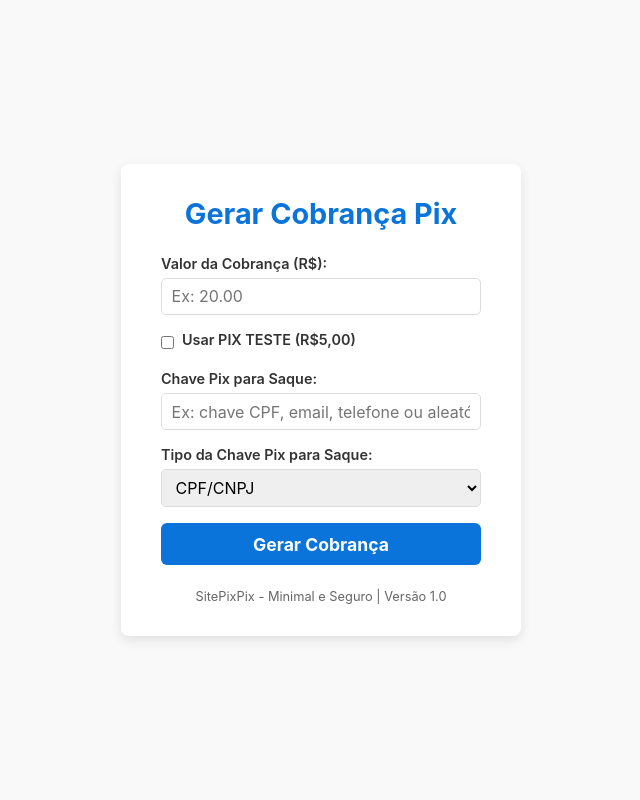
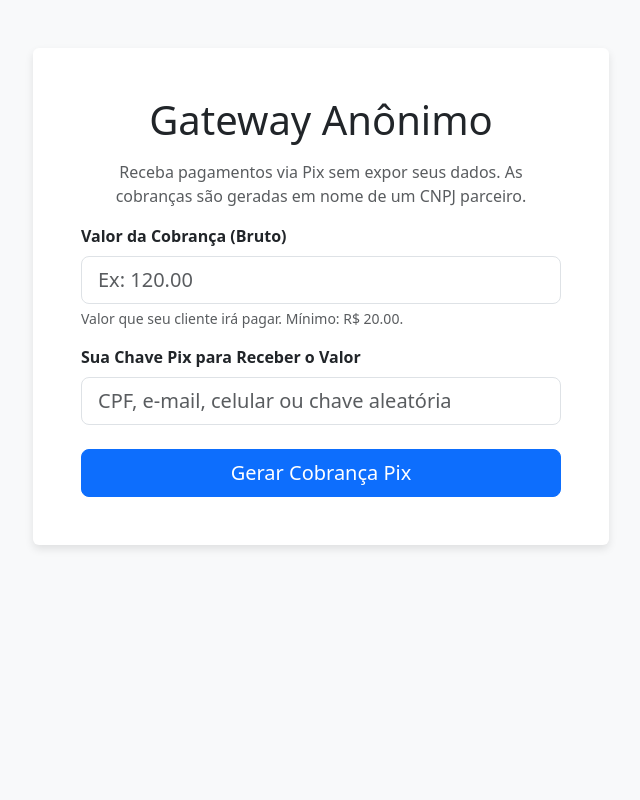
Before and after one commit to helddc/sitepixnovo, a Flask app: page / in a window 1280 px wide. Shown: the whole page, without its empty margins (319-959 px from the left). Run offline with Flask 3, Linux system fonts and the light colour scheme.

Commit message:
index.html

```diff
--- a/templates/index.html
+++ b/templates/index.html
@@ -1,142 +1,84 @@
 <!DOCTYPE html>
-<html lang="pt-BR">
+<html lang="pt-br">
 <head>
-  <meta charset="UTF-8" />
-  <meta name="viewport" content="width=device-width, initial-scale=1" />
-  <title>Pix Cobrança - SitePixPix</title>
+    <meta charset="UTF-8">
+    <meta name="viewport" content="width=device-width, initial-scale=1.0">
+    <title>Gateway de Pagamento Anônimo</title>
+    <link href="https://cdn.jsdelivr.net/npm/bootstrap@5.3.3/dist/css/bootstrap.min.css" rel="stylesheet">
     <style>
-    /* Reset básico e estilos do seu código */
-    * { margin: 0; padding: 0; box-sizing: border-box; font-family: -apple-system, BlinkMacSystemFont, "Segoe UI", Roboto, Oxygen, Ubuntu, Cantarell, "Open Sans", "Helvetica Neue", sans-serif; }
-    body { background: #f9f9f9; color: #222; display: flex; min-height: 100vh; justify-content: center; align-items: center; padding: 1rem; }
-    .container { background: white; padding: 2rem 2.5rem; border-radius: 8px; box-shadow: 0 4px 12px rgba(0,0,0,0.1); width: 100%; max-width: 400px; }
-    h1 { font-weight: 700; font-size: 1.8rem; margin-bottom: 1.5rem; text-align: center; color: #0a74da; }
-    label { display: block; margin-bottom: 0.4rem; font-weight: 600; font-size: 0.9rem; color: #333; }
-    input[type="text"], input[type="number"], select { width: 100%; padding: 0.45rem 0.6rem; margin-bottom: 1rem; border: 1px solid #ddd; border-radius: 5px; font-size: 1rem; transition: border-color 0.25s ease; }
-    input[type="text"]:focus, input[type="number"]:focus, select:focus { border-color: #0a74da; outline: none; }
-    .checkbox-group { display: flex; align-items: center; margin-bottom: 1rem; gap: 0.5rem; }
-    button { width: 100%; background-color: #0a74da; color: white; font-weight: 700; border: none; padding: 0.65rem; border-radius: 6px; cursor: pointer; font-size: 1.1rem; transition: background-color 0.3s ease; }
-    button:hover { background-color: #084ab4; }
-    .flash-message { margin-bottom: 1rem; padding: 0.75rem 1rem; border-radius: 5px; font-weight: 600; font-size: 0.9rem; color: white; }
-    .flash-error { background-color: #e74c3c; }
-    .footer { margin-top: 1.5rem; font-size: 0.8rem; color: #666; text-align: center; user-select: none; }
-
-    /* Estilo para a nova calculadora */
-    .calculator-result {
-        display: none; /* Começa escondido */
-        margin-bottom: 1rem;
-        padding: 1rem;
-        background-color: #f0f0f0;
-        border: 1px solid #e0e0e0;
-        border-radius: 5px;
-    }
+        body { background-color: #f8f9fa; }
+        .container { max-width: 600px; }
+        .card { border: none; box-shadow: 0 4px 8px rgba(0,0,0,0.1); }
+        .calculator-result { background-color: #e9ecef; border-radius: 8px; font-size: 0.9rem; }
     </style>
 </head>
 <body>
-  <div class="container">
-    <h1>Gerar Cobrança Pix</h1>
+    <div class="container my-5">
+        <div class="card p-4 p-md-5">
+            <h1 class="text-center mb-3">Gateway Anônimo</h1>
+            <p class="text-center text-muted">Receba pagamentos via Pix sem expor seus dados. As cobranças são geradas em nome de um CNPJ parceiro.</p>
 
             {% with messages = get_flashed_messages(with_categories=true) %}
               {% if messages %}
-        {% for category, msg in messages %}
-          <div class="flash-message flash-{{ category }}">{{ msg }}</div>
+                {% for category, message in messages %}
+                  <div class="alert alert-danger" role="alert">
+                    {{ message }}
+                  </div>
                 {% endfor %}
               {% endif %}
             {% endwith %}
 
-    <form method="POST" action="{{ url_for('index') }}">
-      <label for="gross_amount">Valor da Cobrança (R$):</label>
-      <input
-        type="number"
-        step="0.01"
-        min="0"
-        name="gross_amount"
-        id="gross_amount"
-        placeholder="Ex: 20.00"
-        required
-        oninput="calculateFees()" />
-
-      <div id="calculator-result" class="calculator-result">
-        <div style="display: flex; justify-content: space-between;"><span>Taxa (15%):</span> <span id="commission-display">-</span></div>
-        <div style="display: flex; justify-content: space-between;"><span>Taxa Fixa:</span> <span id="fixed-fee-display">-</span></div>
-        <hr style="margin: 0.5rem 0;">
-        <div style="display: flex; justify-content: space-between; font-weight: bold;"><span>Você Receberá (Líquido):</span> <span id="net-amount-display" style="color: #27ae60;">-</span></div>
+            <form action="/" method="POST">
+                <div class="mb-3">
+                    <label for="gross_amount" class="form-label"><b>Valor da Cobrança (Bruto)</b></label>
+                    <input type="number" step="0.01" class="form-control form-control-lg" id="gross_amount" name="gross_amount" placeholder="Ex: 120.00" min="{{ minimum_value }}" required oninput="calculateFees()">
+                    <div class="form-text">Valor que seu cliente irá pagar. Mínimo: R$ {{ "%.2f"|format(minimum_value) }}.</div>
                 </div>
 
-      <div class="checkbox-group">
-        <input type="checkbox" id="pix_test" name="pix_test" value="1" onchange="toggleValueInput(this)" />
-        <label for="pix_test" title="Ative para usar o PIX TESTE de R$5,00. Uso limitado para testes apenas.">
-          Usar PIX TESTE (R$5,00)
-        </label>
+                <div id="calculator" class="p-3 mb-4 calculator-result d-none">
+                    <div class="d-flex justify-content-between"><span>Taxa (15%):</span> <span id="commission-display">-</span></div>
+                    <div class="d-flex justify-content-between"><span>Taxa Fixa:</span> <span id="fixed-fee-display">-</span></div>
+                    <hr class="my-1">
+                    <div class="d-flex justify-content-between fw-bold"><span>Você Receberá (Líquido):</span> <span id="net-amount-display" class="text-success">-</span></div>
                 </div>
 
-      <label for="payout_pix_key">Chave Pix para Saque:</label>
-      <input
-        type="text"
-        name="payout_pix_key"
-        id="payout_pix_key"
-        placeholder="Ex: chave CPF, email, telefone ou aleatória"
-        required
-      />
-
-      <label for="payout_pix_key_type">Tipo da Chave Pix para Saque:</label>
-      <select name="payout_pix_key_type" id="payout_pix_key_type" required>
-        <option value="cpf_cnpj">CPF/CNPJ</option>
-        <option value="email">E-mail</option>
-        <option value="phone">Telefone</option>
-        <option value="random">Chave Aleatória</option>
-      </select>
-
-      <button type="submit">Gerar Cobrança</button>
+                <div class="mb-4">
+                    <label for="payout_pix_key" class="form-label"><b>Sua Chave Pix para Receber o Valor</b></label>
+                    <input type="text" class="form-control form-control-lg" id="payout_pix_key" name="payout_pix_key" placeholder="CPF, e-mail, celular ou chave aleatória" required>
+                </div>
+                <div class="d-grid">
+                    <button type="submit" class="btn btn-primary btn-lg">Gerar Cobrança Pix</button>
+                </div>
             </form>
-
-    <div class="footer">
-      SitePixPix - Minimal e Seguro | Versão 1.0
         </div>
     </div>
 
     <script>
-    function toggleValueInput(checkbox) {
-      const valueInput = document.getElementById('gross_amount');
-      if (checkbox.checked) {
-        valueInput.value = '5.00'; // Preenche com 5
-        valueInput.disabled = true;
-        calculateFees(); // Calcula as taxas para 5,00
-      } else {
-        valueInput.disabled = false;
-        valueInput.value = ''; // Limpa o campo
-        document.getElementById('calculator-result').style.display = 'none'; // Esconde a calculadora
-      }
-    }
-
         async function calculateFees() {
-      const valueInput = document.getElementById('gross_amount');
-      const calculatorDiv = document.getElementById('calculator-result');
-
-      let grossAmount = 0;
-      // Se o PIX TESTE estiver ativo, o valor é sempre 5
-      if (document.getElementById('pix_test').checked) {
-          grossAmount = 5.0;
-      } else {
-          grossAmount = parseFloat(valueInput.value) || 0;
-      }
+            const grossAmountInput = document.getElementById('gross_amount');
+            const grossAmount = parseFloat(grossAmountInput.value) || 0;
+            const calculatorDiv = document.getElementById('calculator');
 
             if (grossAmount > 0) {
-        calculatorDiv.style.display = 'block'; // Mostra o painel da calculadora
+                calculatorDiv.classList.remove('d-none'); // Mostra a calculadora
+
                 try {
                     const response = await fetch('/calculate', {
                         method: 'POST',
-            headers: {'Content-Type': 'application/json'},
+                        headers: { 'Content-Type': 'application/json' },
                         body: JSON.stringify({ gross_amount: grossAmount })
                     });
                     const data = await response.json();
+
                     document.getElementById('commission-display').textContent = data.commission;
                     document.getElementById('fixed-fee-display').textContent = data.fixed_fee;
                     document.getElementById('net-amount-display').textContent = data.net_amount;
+
                 } catch (error) {
                     console.error('Erro ao calcular taxas:', error);
                 }
             } else {
-        calculatorDiv.style.display = 'none'; // Esconde se o valor for zero
+                calculatorDiv.classList.add('d-none'); // Esconde a calculadora
             }
         }
     </script>
```
Lines whose indentation alone changed are shown as unchanged.
